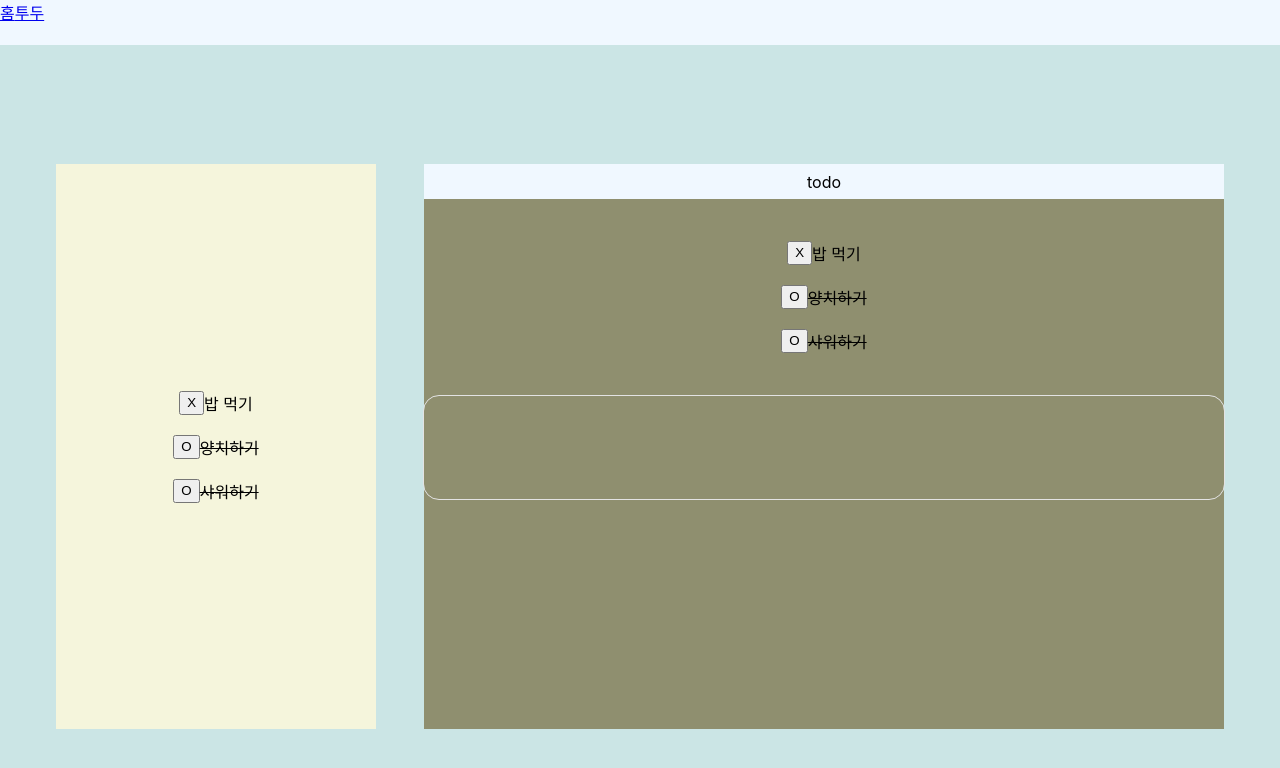
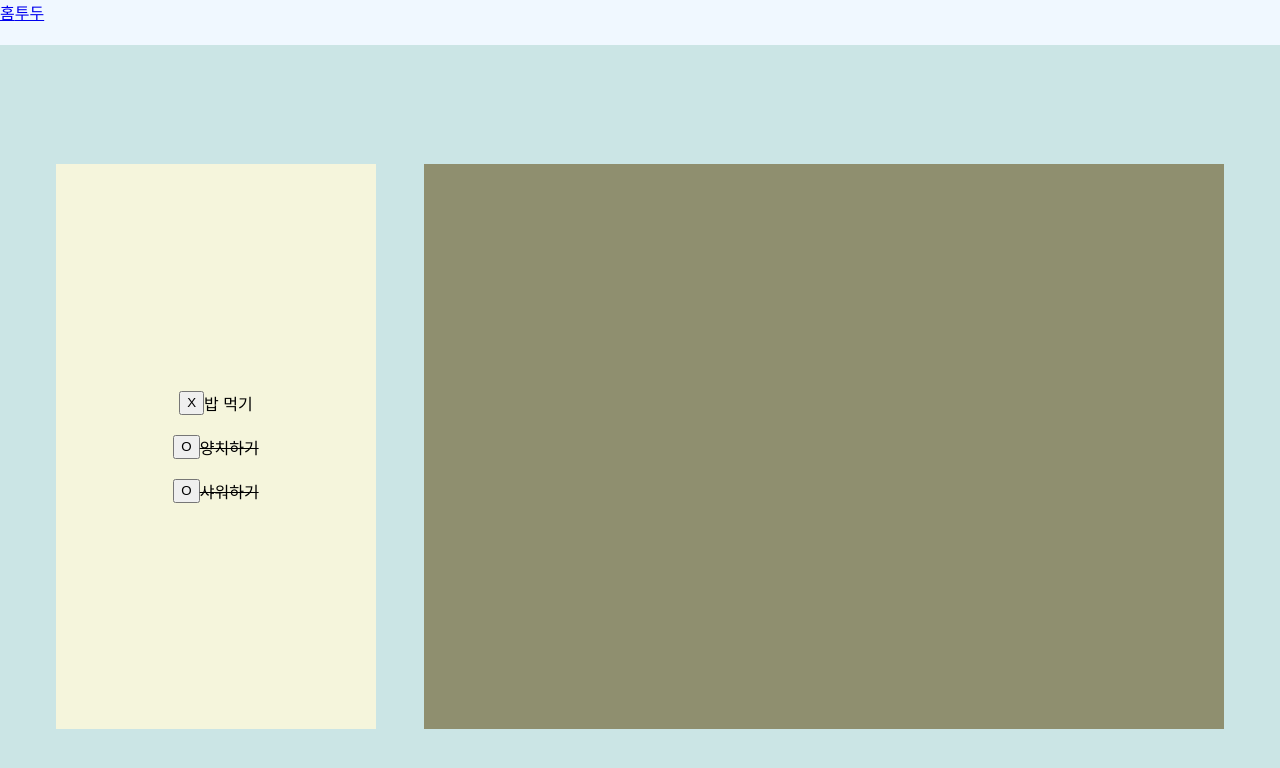
Before and after one commit to euniiiing/metudy, a React (Create React App) app in the folder client/: page /lookback in a window 1280 px wide. Shown: the top 768 px of the page. Built offline with nearby package versions, Linux system fonts and the light colour scheme.

Commit message:
PostingForm 레이아웃

```diff
--- a/client/src/components/feeds/Editor.tsx
+++ b/client/src/components/Editor.tsx
@@ -2,7 +2,7 @@ import React, { KeyboardEvent, MouseEventHandler, useEffect } from "react";
 import styled from "styled-components";
 import useEditor from "@/hooks/useEditor";
 import ITodo from "@/api/todo/Todo";
-import { BlockData } from "@/components/feeds/PostingForm";
+import { BlockData } from "@/components/PostingForm";
 
 interface Props {
     blocksData: BlockData[];
@@ -44,9 +44,8 @@ const Editor = ({ blocksData, setBlocksData }: Props) => {
 };
 
 const EditorLayout = styled.div`
-    border: 1px solid #e3e3e3;
-    border-radius: 1em;
     width: 100%;
+    height: 100%;
     padding-bottom: 0.8em;
 
     *:focus {
--- /dev/null
+++ b/client/src/components/PostingForm.tsx
@@ -0,0 +1,41 @@
+import React, { useState } from "react";
+import styled from "styled-components";
+
+import Editor from "@/components/Editor";
+
+type ContentType = "text" | "sticker";
+export interface BlockData {
+    type: ContentType;
+    content: string;
+}
+
+interface StyleProps {
+    width: string;
+    height: string;
+}
+
+interface PostingFormProps extends StyleProps {}
+
+const PostingForm = ({ ...props }: PostingFormProps) => {
+    const [blocksData, setBlocksData] = useState<BlockData[]>([
+        { type: "text", content: "" },
+        { type: "text", content: "" },
+        { type: "text", content: "" },
+    ]);
+
+    return (
+        <PostingFormLayout {...props}>
+            <Editor blocksData={blocksData} setBlocksData={setBlocksData} />
+        </PostingFormLayout>
+    );
+};
+
+const PostingFormLayout = styled("div")<StyleProps>`
+    background-color: white;
+    border-radius: 1em;
+    box-shadow: 1px 1px 25px 2px #cfcfcf;
+    width: ${({ width }) => width};
+    height: ${({ height }) => height};
+`;
+
+export default PostingForm;
--- a/client/src/components/feeds/MyFeeds.tsx
+++ b/client/src/components/feeds/MyFeeds.tsx
@@ -1,12 +1,12 @@
 import React, { useEffect } from "react";
-import PostingForm from "@/components/feeds/PostingForm";
+import PostingForm from "@/components/PostingForm";
 import { useRecoilValue } from "recoil";
 import { getMyPosts } from "@/api/feeds/get-my-posts";
 
 const MyFeeds = () => {
     const queryResults = useRecoilValue(getMyPosts);
 
-    return <PostingForm />;
+    return <></>;
 };
 
 export default MyFeeds;
--- a/client/src/components/feeds/PostingForm.tsx
+++ /dev/null
@@ -1,48 +0,0 @@
-import React, { MouseEvent, MouseEventHandler, useState } from "react";
-import styled from "styled-components";
-import Editor from "@/components/feeds/Editor";
-import Todo from "@/components/todo/Todo";
-import { TodoList } from "@/components/todo/TodoList";
-import ITodo from "@/api/todo/Todo";
-
-type ContentType = "text" | "sticker";
-
-export interface BlockData {
-    type: ContentType;
-    content: string;
-}
-
-const PostingForm = () => {
-    const [blocksData, setBlocksData] = useState<BlockData[]>([
-        { type: "text", content: "" },
-        { type: "text", content: "" },
-        { type: "text", content: "" },
-    ]);
-
-    return (
-        <PostingFormLayout>
-            <Todo>
-                <StyledTodoHeader>todo</StyledTodoHeader>
-                <TodoList haveProgressButton={false} setBlocksData={setBlocksData} />
-            </Todo>
-            <Editor blocksData={blocksData} setBlocksData={setBlocksData} />
-        </PostingFormLayout>
-    );
-};
-
-const PostingFormLayout = styled.div`
-    display: flex;
-    align-items: center;
-    flex-direction: column;
-`;
-
-const StyledTodoHeader = styled.div`
-    background-color: aliceblue;
-    box-sizing: border-box;
-    width: 100%;
-    height: 35px;
-    text-align: center;
-    padding-top: 8px;
-`;
-
-export default PostingForm;
--- a/client/src/components/todo/TodoList.tsx
+++ b/client/src/components/todo/TodoList.tsx
@@ -9,7 +9,7 @@ import TodoContent from "@/components/todo/TodoContent";
 import TodoProgressButton from "@/components/todo/TodoProgressButton";
 import { TodoCard } from "./TodoCard";
 import { myTodoState } from "@/store/atoms/myTodo";
-import { BlockData } from "@/components/feeds/PostingForm";
+import { BlockData } from "@/components/PostingForm";
 
 interface IProps {
     haveProgressButton: boolean;
--- a/client/src/hooks/useEditor.ts
+++ b/client/src/hooks/useEditor.ts
@@ -1,5 +1,5 @@
 import React, { FormEvent, KeyboardEvent, useEffect, useRef, useState } from "react";
-import { BlockData } from "@/components/feeds/PostingForm";
+import { BlockData } from "@/components/PostingForm";
 
 interface Props {
     blocksData: BlockData[];
--- a/client/src/pages/LookBack.tsx
+++ b/client/src/pages/LookBack.tsx
@@ -1,4 +1,4 @@
-import PostingForm, { BlockData } from "@/components/feeds/PostingForm";
+import PostingForm, { BlockData } from "@/components/PostingForm";
 import { TodoList } from "@/components/todo/TodoList";
 import React from "react";
 import styled from "styled-components";
@@ -14,9 +14,7 @@ const LookBack = () => {
                     }}
                 />
             </StyledTodo>
-            <StyledEditor>
-                <PostingForm />
-            </StyledEditor>
+            <StyledEditor>{/* <PostingForm /> */}</StyledEditor>
         </StyledLookBack>
     );
 };
--- a/client/src/pages/Todo.tsx
+++ b/client/src/pages/Todo.tsx
@@ -1,3 +1,4 @@
+import PostingForm from "@/components/PostingForm";
 import React from "react";
 import styled from "styled-components";
 
@@ -5,13 +6,13 @@ const Todo = () => {
     return (
         <StyledTodo>
             <MyTodoTimeLine></MyTodoTimeLine>
-            <PostingForm></PostingForm>
+            <PostingForm width="650px" height="90%" />
         </StyledTodo>
     );
 };
 
 const StyledTodo = styled.main`
-    background-color: beige;
+    background-color: #f8f8f8;
     flex: 1;
     display: flex;
     align-items: center;
@@ -24,10 +25,4 @@ const MyTodoTimeLine = styled.div`
     margin: 0 50px 0 50px;
 `;
 
-const PostingForm = styled.div`
-    background-color: #394753;
-    width: 650px;
-    height: 90%;
-`;
-
 export default Todo;
```
Also changed, not shown: client/src/components/common/Input.tsx (added, +7 -0 lines).
